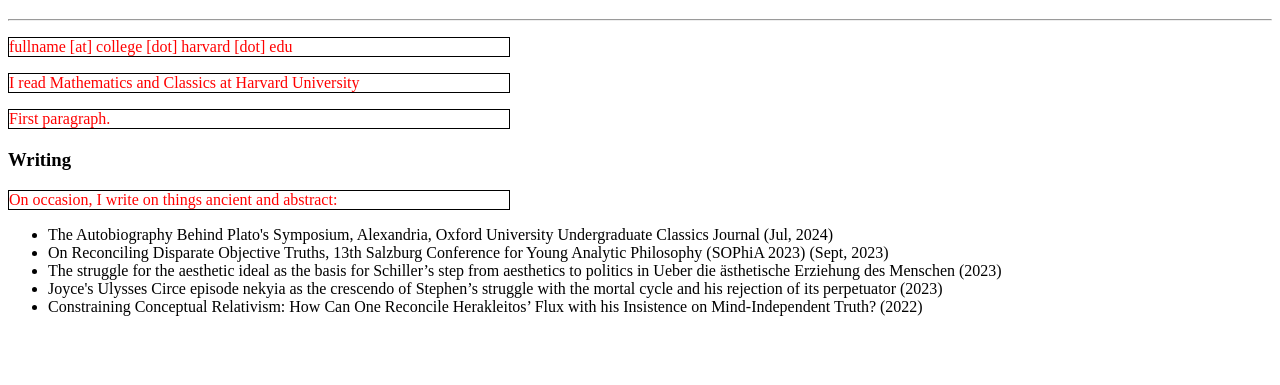
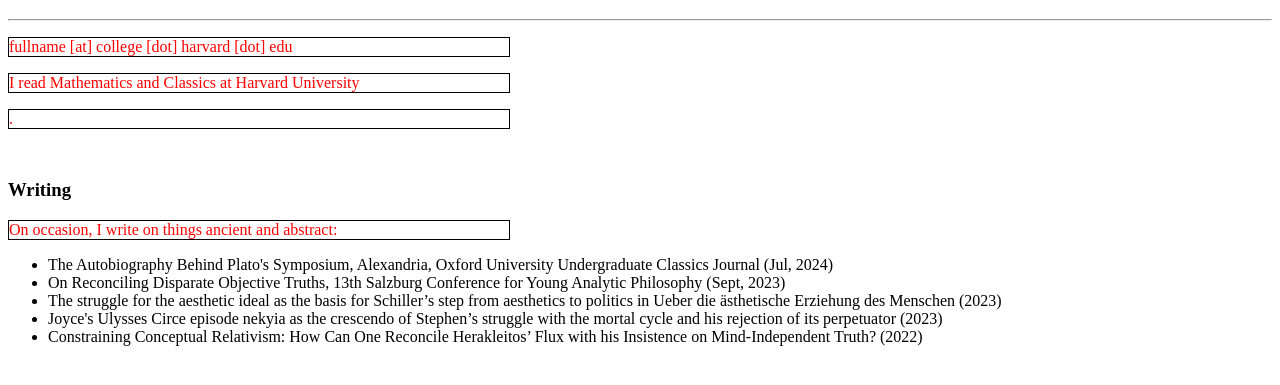
Before and after one commit to alog-ia/alog-ia.github.io, a plain HTML site: page index.html in a window 1280 px wide. Shown: the part 61-446 px from the top of the page. Drawn offline with Linux system fonts and the light colour scheme; files that its build step writes are made by us from their sources.

Commit message:
Update index.html

```diff
--- a/index.html
+++ b/index.html
@@ -12,13 +12,13 @@
     <p> fullname [at] college [dot] harvard [dot] edu </p>
     <p> I read Mathematics and Classics at Harvard University </p>
 
-    <p style="margin-bottom: 20px;">First paragraph.</p>
+    <p style="margin-bottom: 50px;">.</p>
 
     <h3> Writing </h3>
     <p> On occasion, I write on things ancient and abstract: </p>
     <ul>
       <li>The Autobiography Behind Plato's Symposium, Alexandria, Oxford University Undergraduate Classics Journal (Jul, 2024)</li>
-      <li>On Reconciling Disparate Objective Truths, 13th Salzburg Conference for Young Analytic Philosophy (SOPhiA 2023) (Sept, 2023)</li>
+      <li>On Reconciling Disparate Objective Truths, 13th Salzburg Conference for Young Analytic Philosophy (Sept, 2023)</li>
       <li>The struggle for the aesthetic ideal as the basis for Schiller’s step from aesthetics to politics in Ueber die ästhetische Erziehung des Menschen (2023)</li>
       <li>Joyce's Ulysses Circe episode nekyia as the crescendo of Stephen’s struggle with the mortal cycle and his rejection of its perpetuator (2023)</li>
       <li>Constraining Conceptual Relativism: How Can One Reconcile Herakleitos’ Flux with his Insistence on Mind-Independent Truth? (2022)</li>
```
